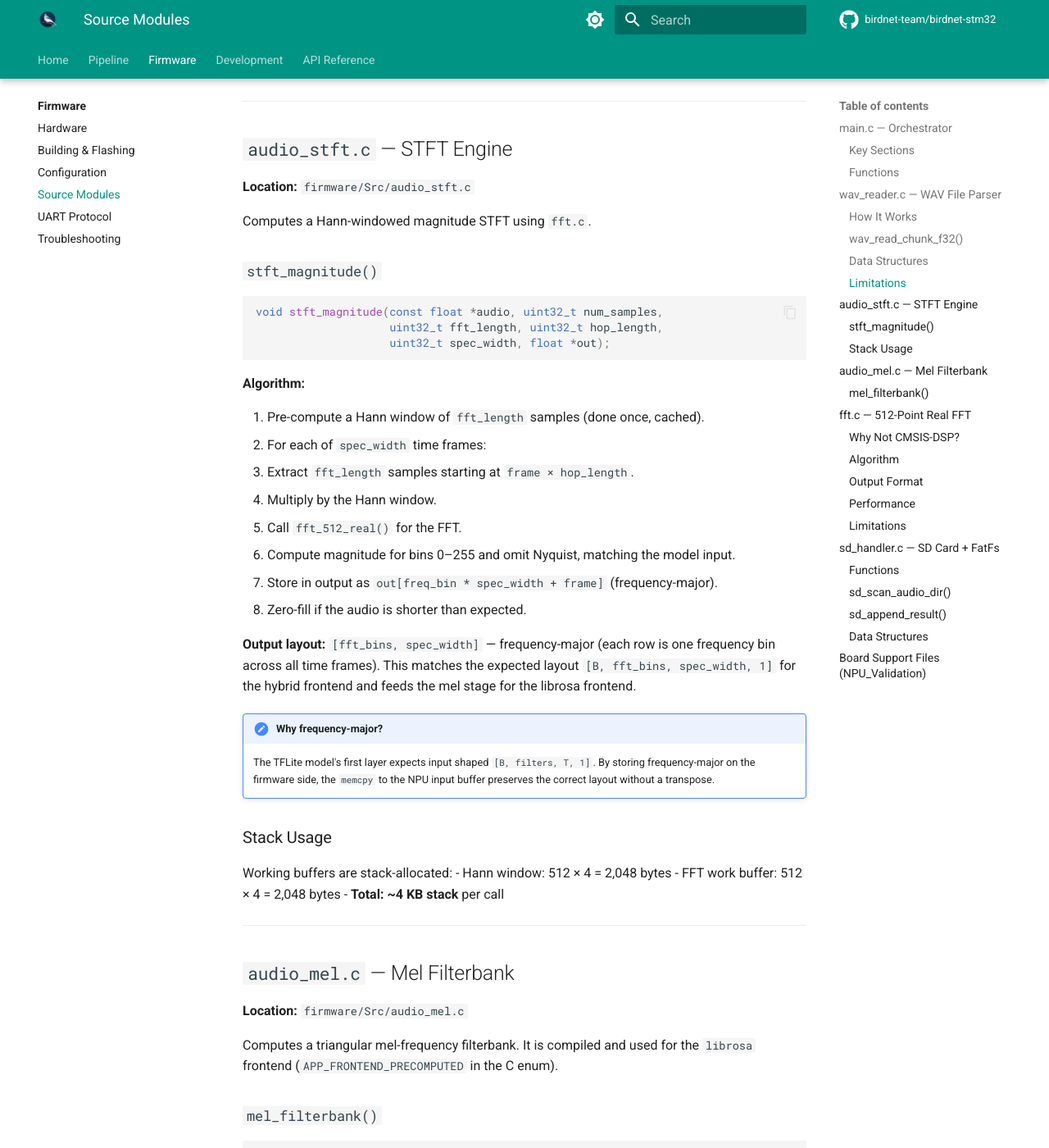
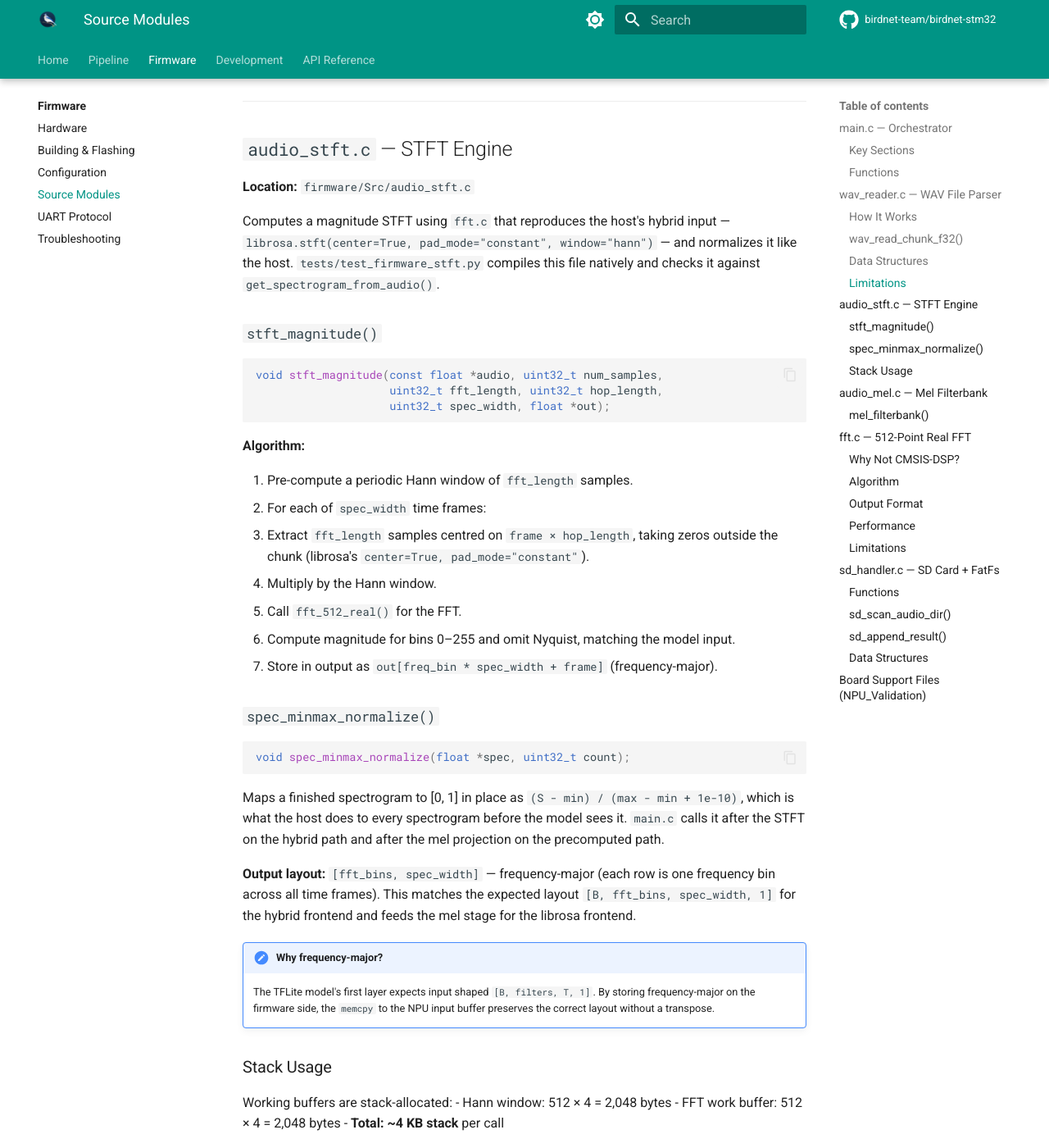
Before and after one commit to birdnet-team/birdnet-stm32, an MkDocs documentation site: the page built from docs/firmware/modules.md, in a window 1280 px wide and 1400 px high, scrolled down 2851 px. Shown: the whole window at 82% size. Built offline with MkDocs 1.6.1 and Material for MkDocs 9.7.7, drawn with Linux system fonts in a browser that asks for light colours; comment, search, counter and statistics services are not loaded.

Commit message:
Make the firmware's hybrid frontend compute the host's input
The host feeds a hybrid model librosa.stft(center=True, pad_mode="constant")
with a periodic Hann window, min-max normalized to [0, 1]. The firmware
started frame t at t * hop with a symmetric window and never normalized,
so the model saw raw magnitudes (up to ~70) from frames shifted by half a
window: cos 0.32 against the host on a board-test file. stedgeai validate
cannot catch this because it feeds the model host-computed inputs.

Frames are now centred and zero-padded, the window is periodic, and
spec_minmax_normalize() runs after the STFT (hybrid) and after the mel
projection (precomputed): cos 0.99996 on the same file.
tests/test_firmware_stft.py compiles audio_stft.c natively and checks it
against get_spectrogram_from_audio(), max error < 1e-3.

The raw path is unchanged: rebuilt and flashed, the 25-file board test
reproduces the previous firmware's output exactly.

Co-Authored-By: Claude Opus 5 <noreply@anthropic.com>

````diff
--- a/docs/firmware/modules.md
+++ b/docs/firmware/modules.md
@@ -112,7 +112,10 @@ typedef struct {
 
 **Location:** `firmware/Src/audio_stft.c`
 
-Computes a Hann-windowed magnitude STFT using `fft.c`.
+Computes a magnitude STFT using `fft.c` that reproduces the host's hybrid
+input — `librosa.stft(center=True, pad_mode="constant", window="hann")` — and
+normalizes it like the host. `tests/test_firmware_stft.py` compiles this file
+natively and checks it against `get_spectrogram_from_audio()`.
 
 ### `stft_magnitude()`
 
@@ -124,15 +127,26 @@ void stft_magnitude(const float *audio, uint32_t num_samples,
 
 **Algorithm:**
 
-1. Pre-compute a Hann window of `fft_length` samples (done once, cached).
+1. Pre-compute a periodic Hann window of `fft_length` samples.
 2. For each of `spec_width` time frames:
-   - Extract `fft_length` samples starting at `frame × hop_length`.
+   - Extract `fft_length` samples centred on `frame × hop_length`, taking
+     zeros outside the chunk (librosa's `center=True, pad_mode="constant"`).
    - Multiply by the Hann window.
    - Call `fft_512_real()` for the FFT.
    - Compute magnitude for bins 0–255 and omit Nyquist, matching the model input.
    - Store in output as `out[freq_bin * spec_width + frame]`
      (frequency-major).
-3. Zero-fill if the audio is shorter than expected.
+
+### `spec_minmax_normalize()`
+
+```c
+void spec_minmax_normalize(float *spec, uint32_t count);
+```
+
+Maps a finished spectrogram to [0, 1] in place as
+`(S - min) / (max - min + 1e-10)`, which is what the host does to every
+spectrogram before the model sees it. `main.c` calls it after the STFT on the
+hybrid path and after the mel projection on the precomputed path.
 
 **Output layout:** `[fft_bins, spec_width]` — frequency-major (each row is one
 frequency bin across all time frames). This matches the expected layout
````
Also changed, not shown: CHANGELOG.md (+13 -0 lines), docs/firmware/index.md (+1 -1 lines), firmware/README.md (+27 -8 lines), 4 other files.
